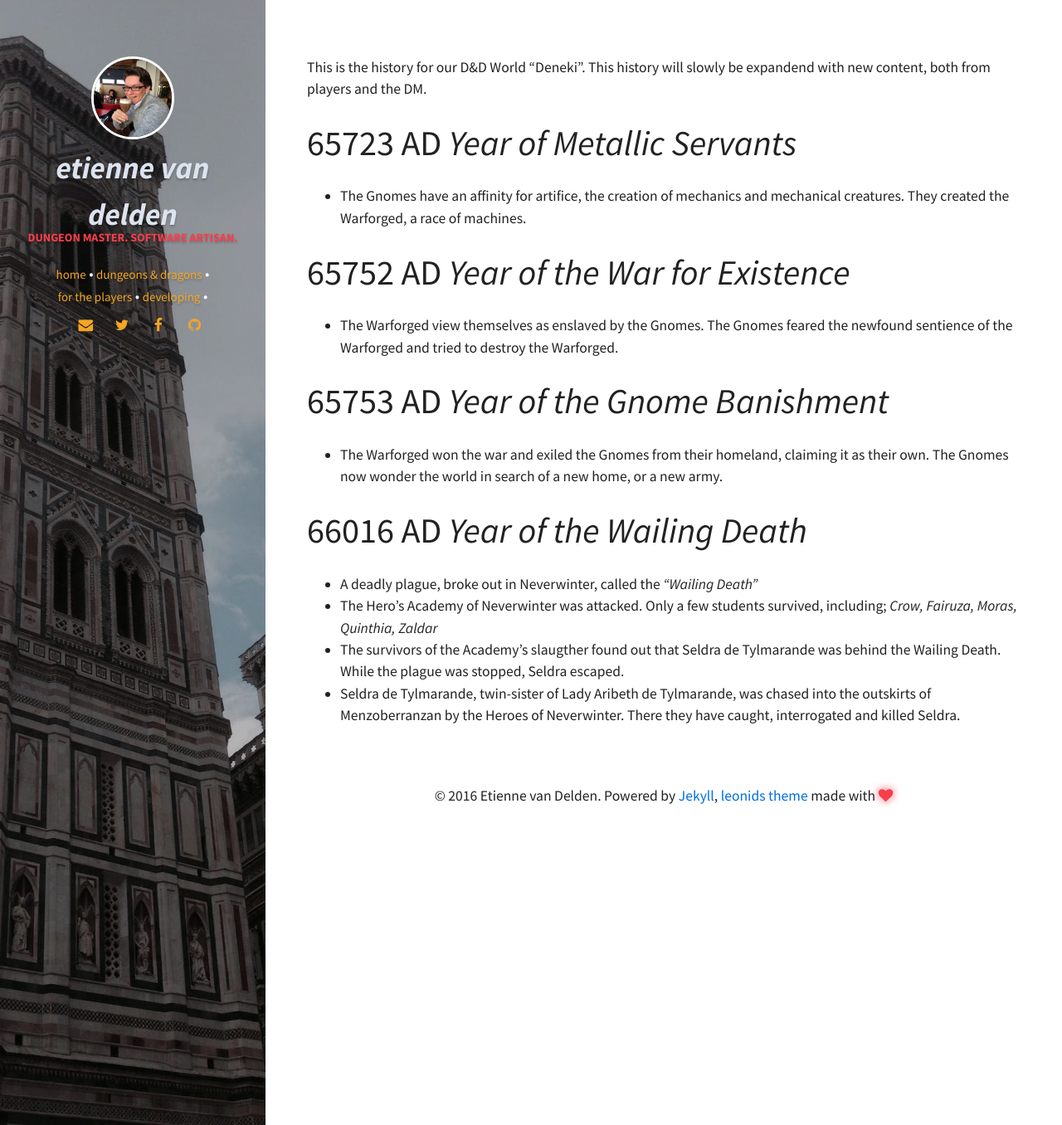
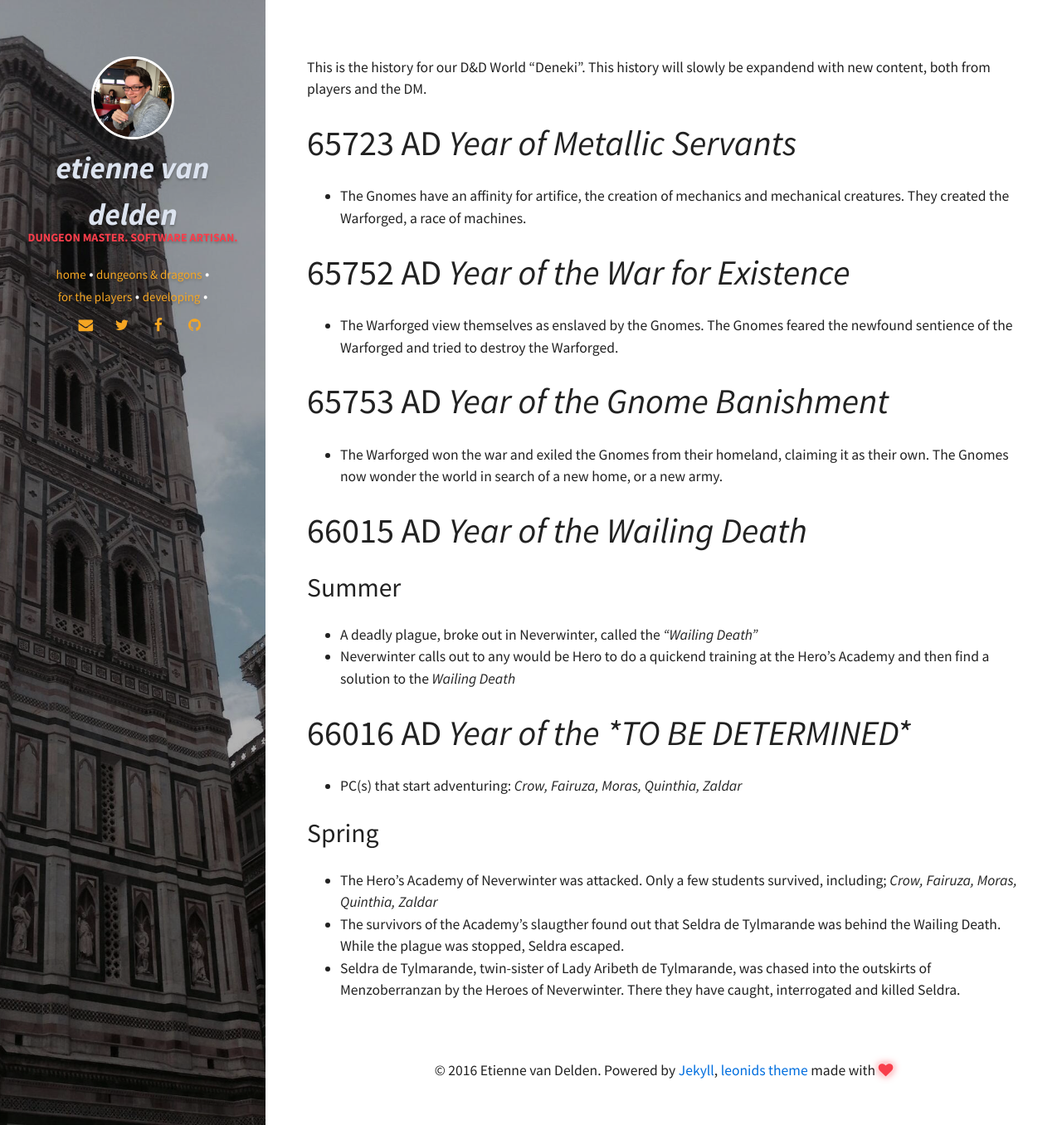
Before and after one commit to eirvandelden/eirvandelden.github.io, a Jekyll site: the page built from for-the-players/history-of-deneki.md, in a window 1280 px wide. Shown: the whole page at 83% size. Built offline with Jekyll 4.4.1, drawn with Linux system fonts in a browser that asks for light colours.

Commit message:
Update history, also mention PCs

```diff
--- a/for-the-players/history-of-deneki.md
+++ b/for-the-players/history-of-deneki.md
@@ -21,9 +21,19 @@ This is the history for our D&D World "Deneki". This history will slowly be expa
 
 - The Warforged won the war and exiled the Gnomes from their homeland, claiming it as their own. The Gnomes now wonder the world in search of a new home, or a new army.
 
-# 66016 AD _Year of the Wailing Death_
+# 66015 AD  _Year of the Wailing Death_
+
+## Summer
 
 - A deadly plague, broke out in Neverwinter, called the _"Wailing Death"_
+- Neverwinter calls out to any would be Hero to do a quickend training at the Hero's Academy and then find a solution to the _Wailing Death_
+
+# 66016 AD _Year of the *TO BE DETERMINED*_
+
+- PC(s) that start adventuring: _Crow, Fairuza, Moras, Quinthia, Zaldar_
+
+## Spring
+
 - The Hero's Academy of Neverwinter was attacked. Only a few students survived, including; _Crow, Fairuza, Moras, Quinthia, Zaldar_
 - The survivors of the Academy's slaugther found out that Seldra de Tylmarande was behind the Wailing Death. While the plague was stopped, Seldra escaped.
 - Seldra de Tylmarande, twin-sister of Lady Aribeth de Tylmarande, was chased into the outskirts of Menzoberranzan by the Heroes of Neverwinter. There they have caught, interrogated and killed Seldra.
```
